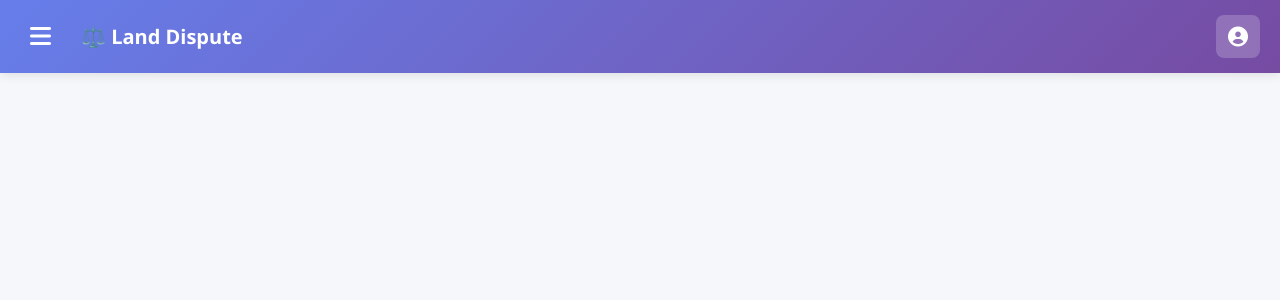
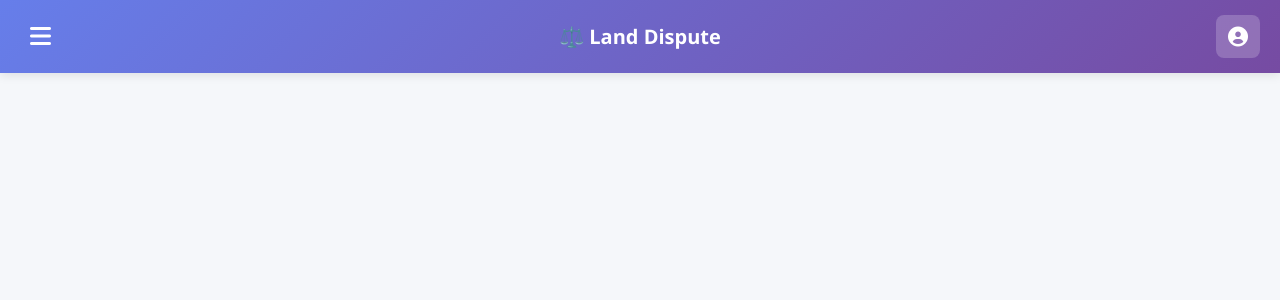
Before and after one commit to Eliot1001/land-_dispute_system, a Django app: template trackingsystem/landsystem/templates/citizen_dashboard.html in a window 1280 px wide. Shown: the top 300 px of the page. Run offline with Django 5.2, Linux system fonts and the light colour scheme; the template is opened without the code that fills it, so the values that code supplies are empty.

Commit message:
Revert: Restore original dashboard design with menu on left and profile icon on right

```diff
--- a/trackingsystem/landsystem/templates/citizen_dashboard.html
+++ b/trackingsystem/landsystem/templates/citizen_dashboard.html
@@ -33,7 +33,7 @@
             color: white;
             padding: 15px 20px;
             display: flex;
-            justify-content: flex-start;
+            justify-content: space-between;
             align-items: center;
             position: fixed;
             top: 0;
@@ -41,7 +41,6 @@
             right: 0;
             z-index: 100;
             box-shadow: 0 2px 10px rgba(0, 0, 0, 0.1);
-            gap: 20px;
         }
 
         .menu-btn {
@@ -51,14 +50,14 @@
             font-size: 24px;
             cursor: pointer;
             padding: 5px 10px;
-            order: 1;
         }
 
         .navbar h1 {
             font-size: 20px;
             font-weight: 700;
-            order: 2;
-            flex: 1;
+            position: absolute;
+            left: 50%;
+            transform: translateX(-50%);
         }
 
         .profile-btn {
@@ -70,11 +69,11 @@
             padding: 8px 12px;
             border-radius: 8px;
             transition: all 0.3s;
-            order: 3;
         }
 
-        .profile-btn:hover {
+        .profile-btn:active {
             background: rgba(255, 255, 255, 0.3);
+            transform: scale(0.98);
         }
 
         /* Mobile Menu */
```
